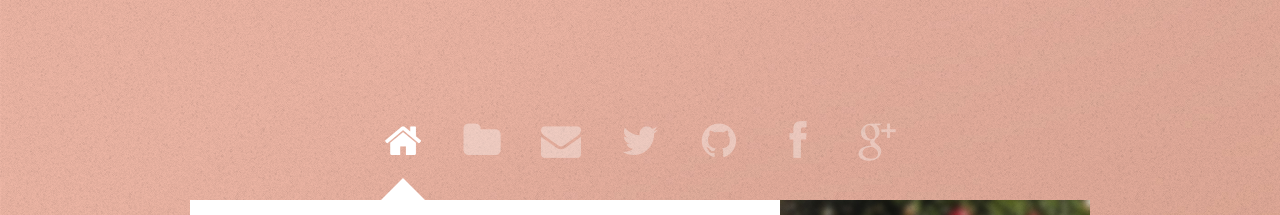
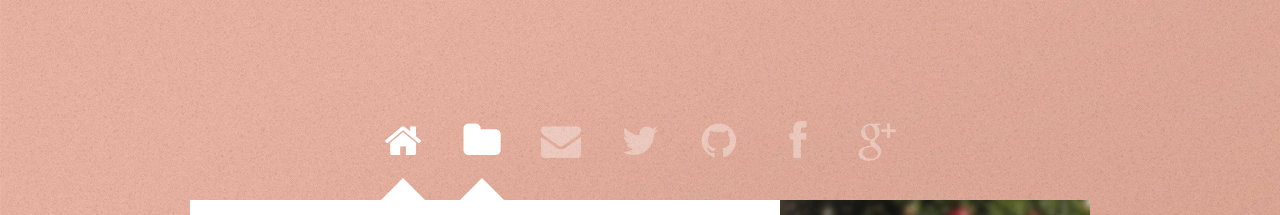
Before and after one commit to niraj/niraj.github.io, a plain HTML site: page index.html in a window 1280 px wide. Shown: the top 215 px of the page. Drawn offline with Linux system fonts and the light colour scheme.

Commit message:
Update index.html

```diff
--- a/index.html
+++ b/index.html
@@ -25,7 +25,7 @@
 				<!-- Nav -->
 					<nav id="nav">
 						<a href="#me" class="fa fa-home active"><span>Home</span></a>
-						<a href="#projects" class="fa fa-folder"><span>Projects</span></a>
+						<a href="#projects" class="fa fa-folder active"><span>Projects</span></a>
 						<a href="#email" class="fa fa-envelope"><span>Email Me</span></a>
 						<a href="http://twitter.com/PantNiraj" class="fa fa-twitter"><span>Twitter</span></a>
 						<a href="http://github.com/Xasos" class="fa fa-github"><span>GitHub</span></a>
```
